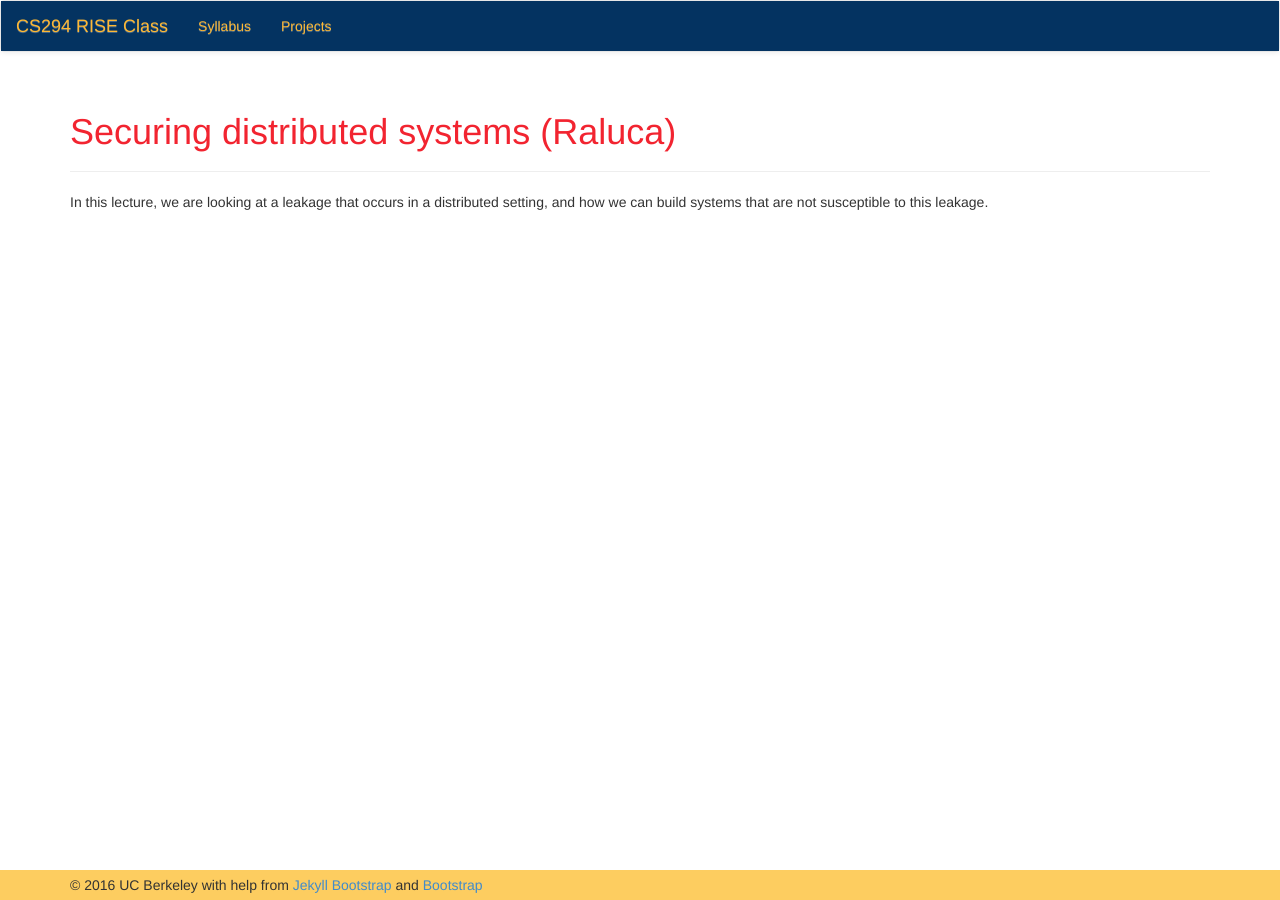
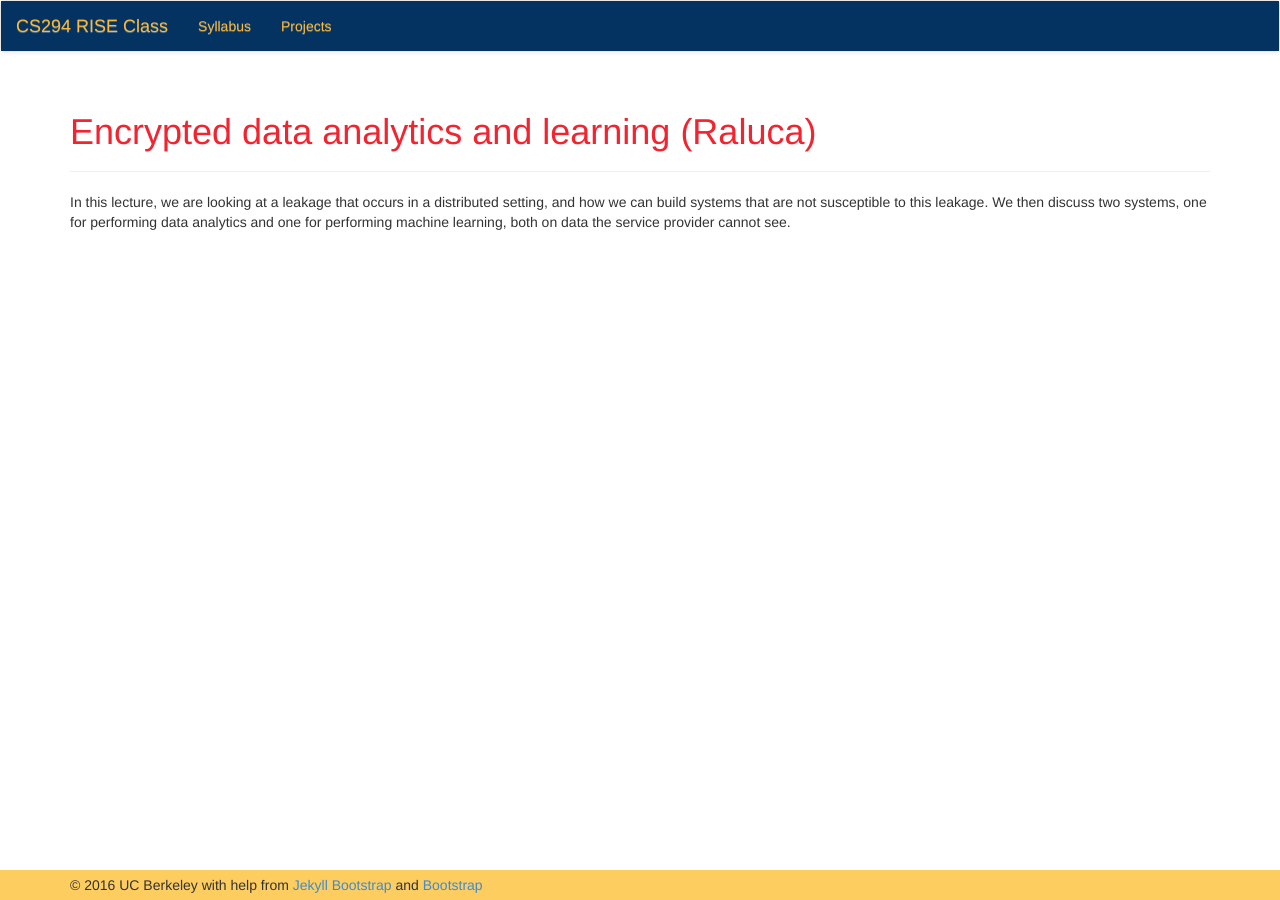
Before and after one commit to ucbrise/cs294-rise-fa16, a Jekyll site: the page built from crypto_systems.md, in a window 1280 px wide. Built offline with Jekyll 4.4.1, drawn with Linux system fonts in a browser that asks for light colours; nearby versions of some CDN libraries.

Commit message:
updated security descriptions

```diff
--- a/crypto_systems.md
+++ b/crypto_systems.md
@@ -1,11 +1,11 @@
 ---
 layout: page
-title: "Securing distributed systems"
-description: "Securing distributed systems (Raluca)"
+title: "Encrypted data analytics and learning"
+description: "Encrypted data analytics and learning (Raluca)"
 use_math: true
 ---
 
-In this lecture, we are looking at a leakage that occurs in a distributed setting, and how we can build systems that are not susceptible to this leakage.
+In this lecture, we are looking at a leakage that occurs in a distributed setting, and how we can build systems that are not susceptible to this leakage. We then discuss two systems, one for performing data analytics and one for performing machine learning, both on data the service provider cannot see.
 
 <!-- ![ML-Lifecycle](assets/images/ml-lifecycle.jpg){:width="400px"}
 
```
Also changed, not shown: trusted_hardware2.md (+2 -2 lines).
